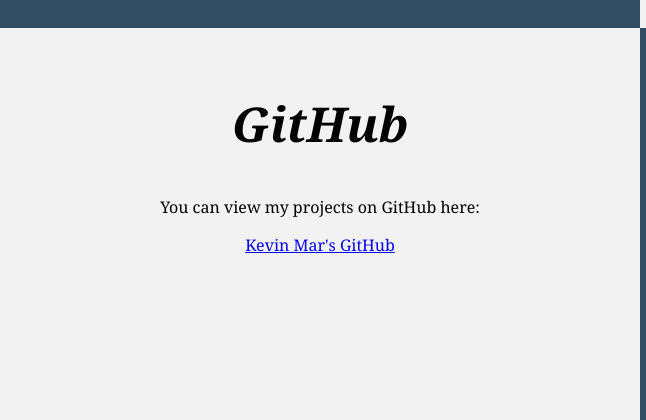
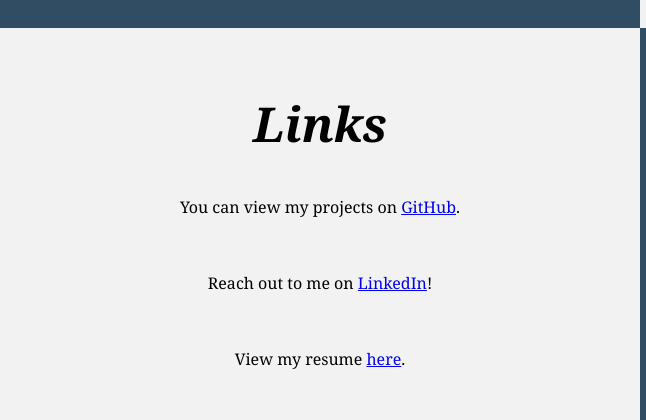
Before and after one commit to Kmar1292/Kmar1292.github.io, a plain HTML site: page index.html in a window 1280 px wide. Shown: the part 1282-1702 px from the top of the page, 0-646 px from the left. Drawn offline with Linux system fonts and the light colour scheme.

Commit message:
Add linkedin and resume

```diff
--- a/index.html
+++ b/index.html
@@ -104,16 +104,16 @@
         </section>
         <!-- END ABOUT -->
 
-        <!-- GITHUB -->
+        <!-- LINKS -->
         <section id="github" class="row">
             <!-- Left -->
             <div class="column_1">
-                <h1>GitHub</h1>
-                <p class="center">
-                    You can view my projects on GitHub here:
-                    <br>
-                    <p class="center"><a href="https://github.com/Kmar1292" target="_blank">Kevin Mar's GitHub</a></p>
-                </p>
+                <h1>Links</h1>
+                <p class="center">You can view my projects on <a href="https://github.com/Kmar1292" target="_blank">GitHub</a>.</p>
+                <br>
+                <p class="center">Reach out to me on <a href="https://www.linkedin.com/in/kevinkmar/" target="_blank">LinkedIn</a>!</p>
+                <br />
+                <p class="center">View my resume <a href="https://docs.google.com/document/d/1V5Y9e5Gx70vs-qbPMJZzR6HjVMTwz8RR62uR69Ubx1c/edit?usp=sharing">here</a>.</p>
             </div>
 
             <!-- Right -->
```
